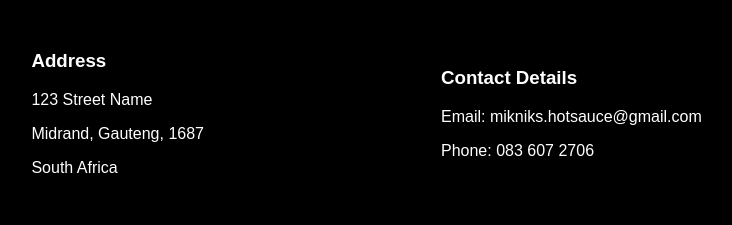
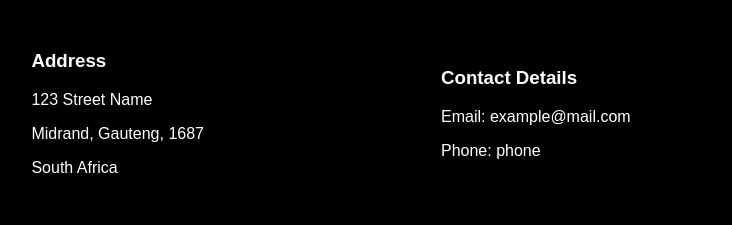
Before and after one commit to MCR0123/MikNiks-Hot-sauce-Website-, a PHP site: page /MikNiks/ in a window 1280 px wide. Shown: the part 1006-1231 px from the top of the page, without its empty margins (199-931 px from the left). Run offline with PHP 8.4, Linux system fonts and the light colour scheme; data that the repository does not hold is empty.

Commit message:
Update index.php

```diff
--- a/index.php
+++ b/index.php
@@ -100,8 +100,8 @@ if (isset($_GET['logout'])) {
             </div>
             <div class="contact-details">
                 <h3>Contact Details</h3>
-                <p>Email: mikniks.hotsauce@gmail.com</p>
-                <p>Phone: 083 607 2706</p>
+                <p>Email: example@mail.com</p>
+                <p>Phone: phone </p>
             </div>
         </div>
     </footer>
```
